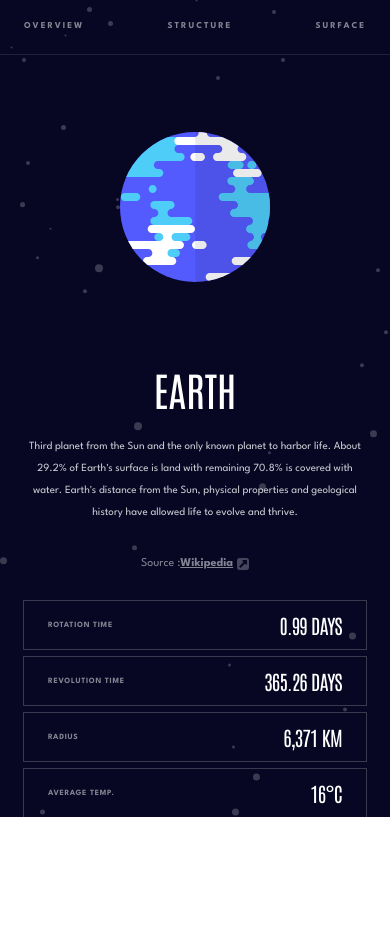
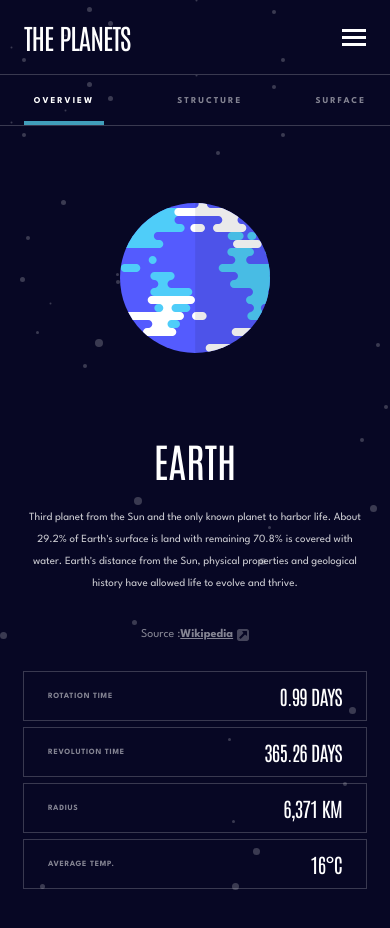
Before and after one commit to HarLey021/Planets-Facts, a React (Vite) app: page /planets/EARTH in a window 390 px wide. Shown: the top 928 px of the page. Before the commit the page ends 844 px from the top, so only its background shows below. Built offline with nearby package versions, Linux system fonts and the light colour scheme.

Commit message:
finish mobile version

```diff
--- a/src/components/header/Header.tsx
+++ b/src/components/header/Header.tsx
@@ -1,9 +1,7 @@
-import React, { useState } from "react";
-import Navigation from "../planets/Planets";
+import React from "react";
+import { Link } from "react-router-dom";
 
 const Header: React.FC = () => {
-  const [menuOpen, setMenuOpen] = useState<boolean>(true);
-
   return (
     <>
       <div className="w-full h-[75px]">
@@ -11,20 +9,14 @@ const Header: React.FC = () => {
           <h1 className="text-[28px] text-white font-antonio tracking-[-1px]">
             THE PLANETS
           </h1>
-          <img
-            className={`${menuOpen ? "opacity-25" : "opacity-100"}`}
-            src="/icon-hamburger.svg"
-            onClick={() => {
-              setMenuOpen(!menuOpen);
-            }}
-          />
+          <Link to={"/"}>
+            <img src="/icon-hamburger.svg" />
+          </Link>
         </div>
         <div>
           <div className="w-full h-[1px] bg-white opacity-20 "></div>
         </div>
       </div>
-
-      {menuOpen && <Navigation />}
     </>
   );
 };
--- a/src/pages/Planet.tsx
+++ b/src/pages/Planet.tsx
@@ -1,22 +1,66 @@
+import { useState } from "react";
 import data from "../data/data.json";
 import { useParams } from "react-router-dom";
 
 const Planet: React.FC = () => {
+  const [activeTab, setActiveTab] = useState<
+    "overview" | "structure" | "surface"
+  >("overview");
+
   const { name } = useParams<{ name: string }>();
-  const planet = data.find(
+  const planet: planetInterface | undefined = data.find(
     (planet) => planet.name.toLowerCase() === name?.toLowerCase()
   );
 
-  console.log(planet);
-
   return (
     <>
-      <div key={planet?.name} className="bg-dark bg-[image:var(--bg-stars)]">
-        <div className="w-full  text-white text-[9px] font-spartan tracking-[2px] font-bold  opacity-50 ">
-          <div className="flex justify-between px-[24px] py-[20px]">
-            <h2>OVERVIEW</h2>
-            <h2>STRUCTURE</h2>
-            <h2>SURFACE </h2>
+      <div
+        key={planet?.name}
+        className="w-full min-h-screen bg-dark bg-[image:var(--bg-stars)] pb-[50px]"
+      >
+        <div className="w-full  text-white text-[9px] font-spartan tracking-[2px] font-bold">
+          <div className="flex justify-between px-[24px] pt-[20px]">
+            <div className="h-[30px] flex flex-col">
+              <button
+                onClick={() => setActiveTab("overview")}
+                className={`${
+                  activeTab === "overview" ? "opacity-100" : "opacity-50"
+                }`}
+              >
+                OVERVIEW
+              </button>
+              {activeTab === "overview" && (
+                <div className="w-[80px] h-[4px] bg-[#419EBB] mt-auto"></div>
+              )}
+            </div>
+
+            <div className="h-[30px] flex flex-col">
+              <button
+                onClick={() => setActiveTab("structure")}
+                className={`${
+                  activeTab === "structure" ? "opacity-100" : "opacity-50"
+                }`}
+              >
+                STRUCTURE
+              </button>
+              {activeTab === "structure" && (
+                <div className="w-[80px] h-[4px] bg-[#419EBB] mt-auto"></div>
+              )}
+            </div>
+
+            <div className="h-[30px] flex flex-col">
+              <button
+                onClick={() => setActiveTab("surface")}
+                className={`${
+                  activeTab === "surface" ? "opacity-100" : "opacity-50"
+                }`}
+              >
+                SURFACE
+              </button>
+              {activeTab === "surface" && (
+                <div className="w-[80px] h-[4px] bg-[#419EBB] mt-auto"></div>
+              )}
+            </div>
           </div>
           <div className="w-full h-[1px] bg-white opacity-20 "></div>
         </div>
@@ -29,7 +73,9 @@ const Planet: React.FC = () => {
             {planet?.name}
           </h1>
           <p className="max-w-[400px] text-white text-[11px] font-spartan font-normal text-center leading-loose opacity-80 mb-[32px] justify-self-center">
-            {planet?.overview.content}
+            {activeTab === "overview" && planet?.overview.content}
+            {activeTab === "structure" && planet?.structure.content}
+            {activeTab === "surface" && planet?.geology.content}
           </p>
 
           <div className="text-white text-[12px] font-spartan font-normal justify-self-center opacity-50 flex items-center mb-[28px]">
--- /dev/null
+++ b/src/types.d.ts
@@ -0,0 +1,24 @@
+interface planetInterface {
+  name: string;
+  overview: {
+    content: string;
+    source: string;
+  };
+  structure: {
+    content: string;
+    source: string;
+  };
+  geology: {
+    content: string;
+    source: string;
+  };
+  rotation: string;
+  revolution: string;
+  radius: string;
+  temperature: string;
+  images: {
+    planet: string;
+    internal: string;
+    geology: string;
+  };
+}
```
Also changed, not shown: src/main.tsx (+14 -3 lines).
